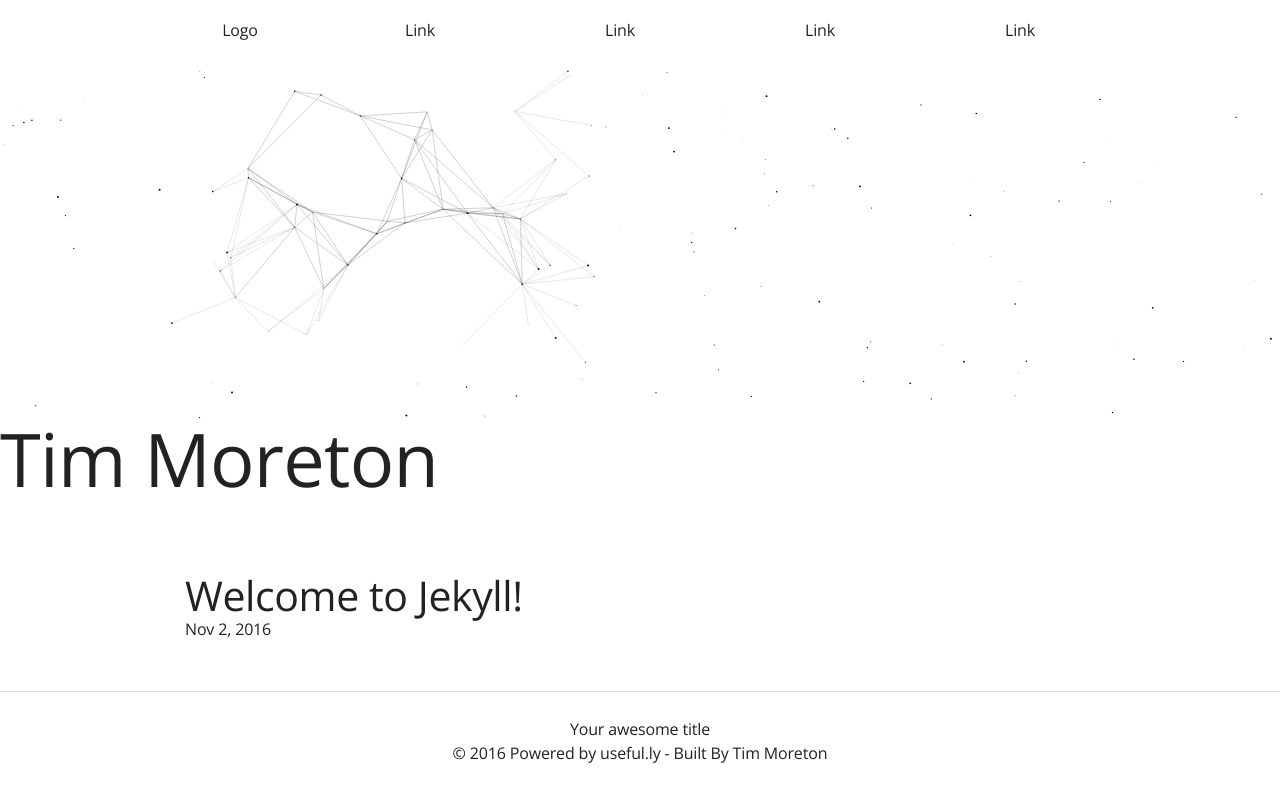
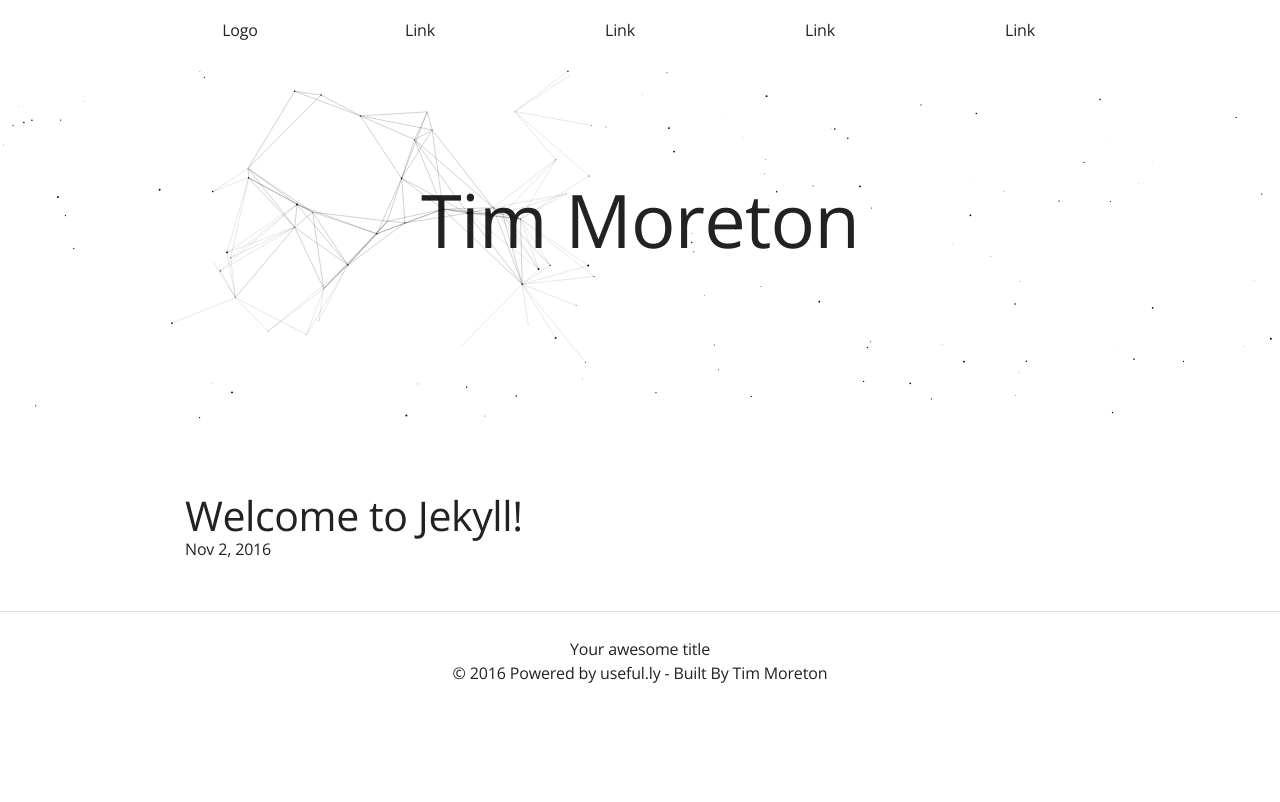
Before and after one commit to tmoreton/jekyll-useful.ly, a Jekyll site: the page built from index.html, in a window 1280 px wide. Shown: the top 802 px of the page. Built offline with Jekyll 4.4.1, drawn with Linux system fonts in a browser that asks for light colours.

```diff
--- a/_includes/head.html
+++ b/_includes/head.html
@@ -11,6 +11,7 @@
 
   <!-- Style Guide CSS -->
   <link rel="stylesheet" href="{{ "/assets/useful.ly.min.css" | prepend: site.baseurl }}">
+  <link rel="stylesheet" href="{{ "/assets/style.css" | prepend: site.baseurl }}">
 
   <link rel="canonical" href="{{ page.url | replace:'index.html','' | prepend: site.baseurl | prepend: site.url }}">
   <link rel="alternate" type="application/rss+xml" title="{{ site.title }}" href="{{ "/feed.xml" | prepend: site.baseurl | prepend: site.url }}">
--- a/_layouts/default.html
+++ b/_layouts/default.html
@@ -9,7 +9,7 @@
 
     <!-- Hero Section -->
 	  <div class="flex center site-header" style="height: 40vh;"></div>
-	  <h1>Tim Moreton</h1>
+	  <h1 class="title">Tim Moreton</h1>
 
   	<section>
   		{{ content }}
--- /dev/null
+++ b/assets/style.css
@@ -0,0 +1,7 @@
+.title {
+	position: absolute;
+	width: 100%;
+	text-align: center;
+	top: 20%;
+	z-index: -1;
+}
```
Also changed, not shown: assets/main.css (deleted).
